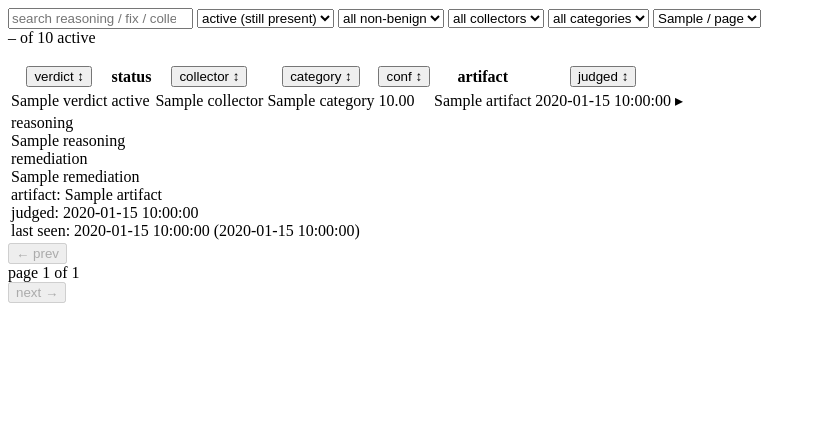
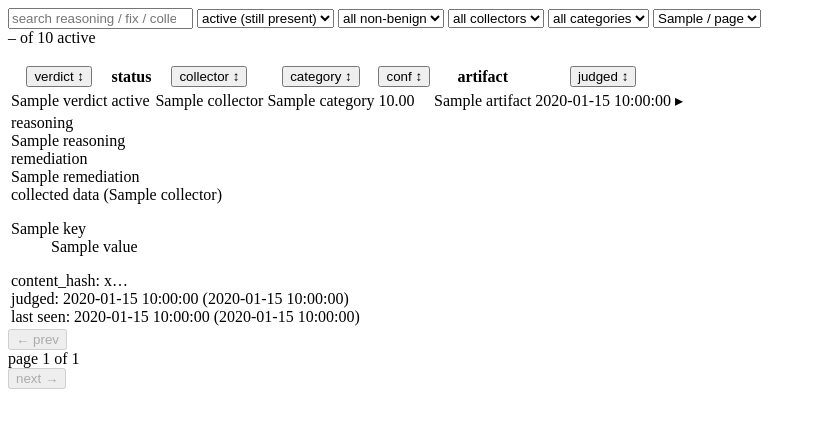
Before and after one commit to iklobato/avai, a Flask app: template templates/partials/_findings.html in a window 1280 px wide. Shown: the top 428 px of the page, without its empty margins (0-817 px from the left). Run offline with Flask 3, Linux system fonts and the light colour scheme; the template is opened without the code that fills it: most values are stand-ins (such as "Sample title", 1, 10 or a date in 2020); parts of the project's set-up code (start-up, migrations or seed data) failed here and were passed over.

Commit message:
Findings: show full source row on expand; 3-col posture; default 10/page
Three dashboard polish items in one commit:

- Default page size is 10 instead of 25. Smarter for a smart table —
  10 rows fits a typical viewport without scrolling and the user can
  bump it to 25/50/100 via the existing dropdown.

- The "posture" section is now a single 3-column row containing
  system_integrity, collector errors, and the verdicts-produced
  chart — they were two separate sections (sysint+errors row, then
  the chart). On wide screens this collapses one section break and
  keeps the dashboard's vertical density even.

- Clicking a finding row now reveals every column the collector
  recorded about that artifact, not just reasoning + remediation.
  The expand panel renders the most recent observation as a
  fixed-width key→value list (font-mono, two-column grid). Columns
  whose name ends in `_json` (or is exactly `raw_json`) are
  pretty-printed inside a scrollable code block — so for a
  launch_item you can see the full ProgramArguments, for a
  browser_extension the full manifest, for a process the full
  cmdline, etc. Internal SQL columns (`id`, `run_id`) are hidden.

Service plumbing:
  - `_artifact_for(session, j)` was replaced by `_row_and_artifact`
    which fetches the *most recent* row matching the judgment's
    content_hash and returns both (a) a `column → value` dict for
    the expand panel and (b) the artifact display string. Single
    query instead of two; same selection logic just exposes more.
  - New `pretty_json` Jinja filter — `json.loads` then `json.dumps`
    with indent=2; pass-through on parse failure.

```diff
--- a/dashboard.py
+++ b/dashboard.py
@@ -94,7 +94,7 @@ DISPLAY_FIELDS: dict[str, tuple[str, ...]] = {
 SEVERITY_ORDER = {"malicious": 0, "suspicious": 1, "unknown": 2, "benign": 3}
 VERDICTS = ("malicious", "suspicious", "unknown", "benign")
 PER_PAGE_OPTIONS = (10, 25, 50, 100)
-DEFAULT_PER_PAGE = 25
+DEFAULT_PER_PAGE = 10
 
 DEFAULT_DB_PATH = Path(__file__).resolve().parent / "host_monitor.db"
 
@@ -121,6 +121,22 @@ def _relative_time(iso_string: str) -> str:
 
 
 app.add_template_filter(_relative_time, "relative_time")
+
+
+def _pretty_json(value) -> str:
+    """Re-serialize a JSON string with indentation. Pass non-JSON through."""
+    if value in (None, "", b""):
+        return ""
+    try:
+        return __import__("json").dumps(__import__("json").loads(value), indent=2)
+    except Exception:
+        return str(value)
+
+
+app.add_template_filter(_pretty_json, "pretty_json")
+
+# Columns hidden from the "all info" expansion (internal SQL plumbing).
+_HIDDEN_SOURCE_FIELDS = {"id", "run_id"}
 
 
 def _engine():
@@ -171,20 +187,34 @@ def judged_since(session: Session, since: str) -> int:
     ).scalar() or 0
 
 
-def _artifact_for(session: Session, j: Judgement) -> str:
+def _row_and_artifact(session: Session, j: Judgement) -> tuple[dict, str]:
+    """Return ``(source_row_dict, artifact_display_string)`` for a judgment.
+
+    The source row is the *most recent* observation of the judgment's
+    ``content_hash`` in its collector table (so we always show the
+    latest state of the artifact, not the row from the run when it was
+    first judged). Internal SQL plumbing columns are stripped.
+    """
     model = COLLECTOR_MODELS.get(j.collector)
-    fields = DISPLAY_FIELDS.get(j.collector, ())
-    if model is None or not fields:
-        return ""
-    row = session.execute(
+    if model is None:
+        return {}, ""
+    row_obj = session.execute(
         select(model)
         .where(model.content_hash == j.content_hash)
+        .order_by(model.collected_at.desc())
         .limit(1)
     ).scalar_one_or_none()
-    if row is None:
-        return ""
-    parts = [str(getattr(row, f)) for f in fields if getattr(row, f) is not None]
-    return " · ".join(parts)
+    if row_obj is None:
+        return {}, ""
+    full = {
+        col.name: getattr(row_obj, col.name)
+        for col in model.__table__.columns
+        if col.name not in _HIDDEN_SOURCE_FIELDS
+    }
+    fields = DISPLAY_FIELDS.get(j.collector, ())
+    artifact_parts = [str(full[f]) for f in fields
+                      if full.get(f) is not None and full[f] != ""]
+    return full, " · ".join(artifact_parts)
 
 
 _SEVERITY_CASE = case(
@@ -292,6 +322,7 @@ def findings(session: Session, *,
     raw = session.execute(stmt).scalars().all()
     items = []
     for j in raw:
+        source_row, artifact = _row_and_artifact(session, j)
         is_active = bool(latest_started and j.last_seen_at
                          and j.last_seen_at >= latest_started)
         items.append({
@@ -304,7 +335,9 @@ def findings(session: Session, *,
             "created_at":   j.created_at,
             "last_seen_at": j.last_seen_at,
             "status":       "active" if is_active else "resolved",
-            "artifact":     _artifact_for(session, j),
+            "artifact":     artifact,
+            "source_row":   source_row,
+            "content_hash": j.content_hash,
         })
 
     return {
--- a/templates/partials/_findings.html
+++ b/templates/partials/_findings.html
@@ -196,11 +196,15 @@
             </tr>
             <tr id="{{ detail_id }}" class="hidden bg-slate-950/60">
               <td colspan="8" class="px-6 py-4">
-                <div class="pl-4 border-l-2 {% if resolved %}border-sky-700/70{% else %}border-emerald-700/70{% endif %} space-y-3 max-w-5xl">
+                <div class="pl-4 border-l-2 {% if resolved %}border-sky-700/70{% else %}border-emerald-700/70{% endif %} space-y-4 max-w-6xl">
+
+                  {# ----- LLM reasoning ----- #}
                   <div>
                     <div class="text-[10px] uppercase tracking-widest text-slate-500 mb-1">reasoning</div>
                     <div class="text-slate-200 leading-relaxed">{{ f.reasoning or '—' }}</div>
                   </div>
+
+                  {# ----- LLM remediation ----- #}
                   {% if f.remediation %}
                     <div>
                       <div class="text-[10px] uppercase tracking-widest text-sky-400 mb-1">
@@ -209,9 +213,34 @@
                       <div class="text-slate-100 leading-relaxed">{{ f.remediation }}</div>
                     </div>
                   {% endif %}
-                  <div class="text-xs text-slate-500 font-mono pt-1 border-t border-slate-800/60 leading-relaxed">
-                    artifact: <span class="text-slate-400">{{ f.artifact or '—' }}</span><br>
-                    judged: <span class="text-slate-400">{{ f.created_at }}</span><br>
+
+                  {# ----- ALL collected data for this artifact ----- #}
+                  {% if f.source_row %}
+                    <div>
+                      <div class="text-[10px] uppercase tracking-widest text-slate-500 mb-2">
+                        collected data ({{ f.collector }})
+                      </div>
+                      <dl class="text-xs grid grid-cols-[max-content_1fr] gap-x-4 gap-y-1 font-mono">
+                        {% for key, value in f.source_row.items() %}
+                          {% if value is not none and value != '' %}
+                            <dt class="text-slate-500 self-start whitespace-nowrap">{{ key }}</dt>
+                            <dd class="text-slate-300 break-all">
+                              {% if key.endswith('_json') or key == 'raw_json' %}
+                                <pre class="whitespace-pre-wrap bg-slate-950/60 border border-slate-800 rounded p-2 text-[11px] max-h-64 overflow-auto">{{ value | pretty_json }}</pre>
+                              {% else %}
+                                {{ value }}
+                              {% endif %}
+                            </dd>
+                          {% endif %}
+                        {% endfor %}
+                      </dl>
+                    </div>
+                  {% endif %}
+
+                  {# ----- judgment metadata footer ----- #}
+                  <div class="text-xs text-slate-500 font-mono pt-2 border-t border-slate-800/60 leading-relaxed">
+                    content_hash: <span class="text-slate-400">{{ f.content_hash[:16] }}…</span><br>
+                    judged: <span class="text-slate-400">{{ f.created_at }} ({{ f.created_at | relative_time }})</span><br>
                     {% if f.last_seen_at %}
                       last seen: <span class="text-slate-400">{{ f.last_seen_at }} ({{ f.last_seen_at | relative_time }})</span>
                     {% else %}
```
Also changed, not shown: templates/dashboard.html (+12 -14 lines).
